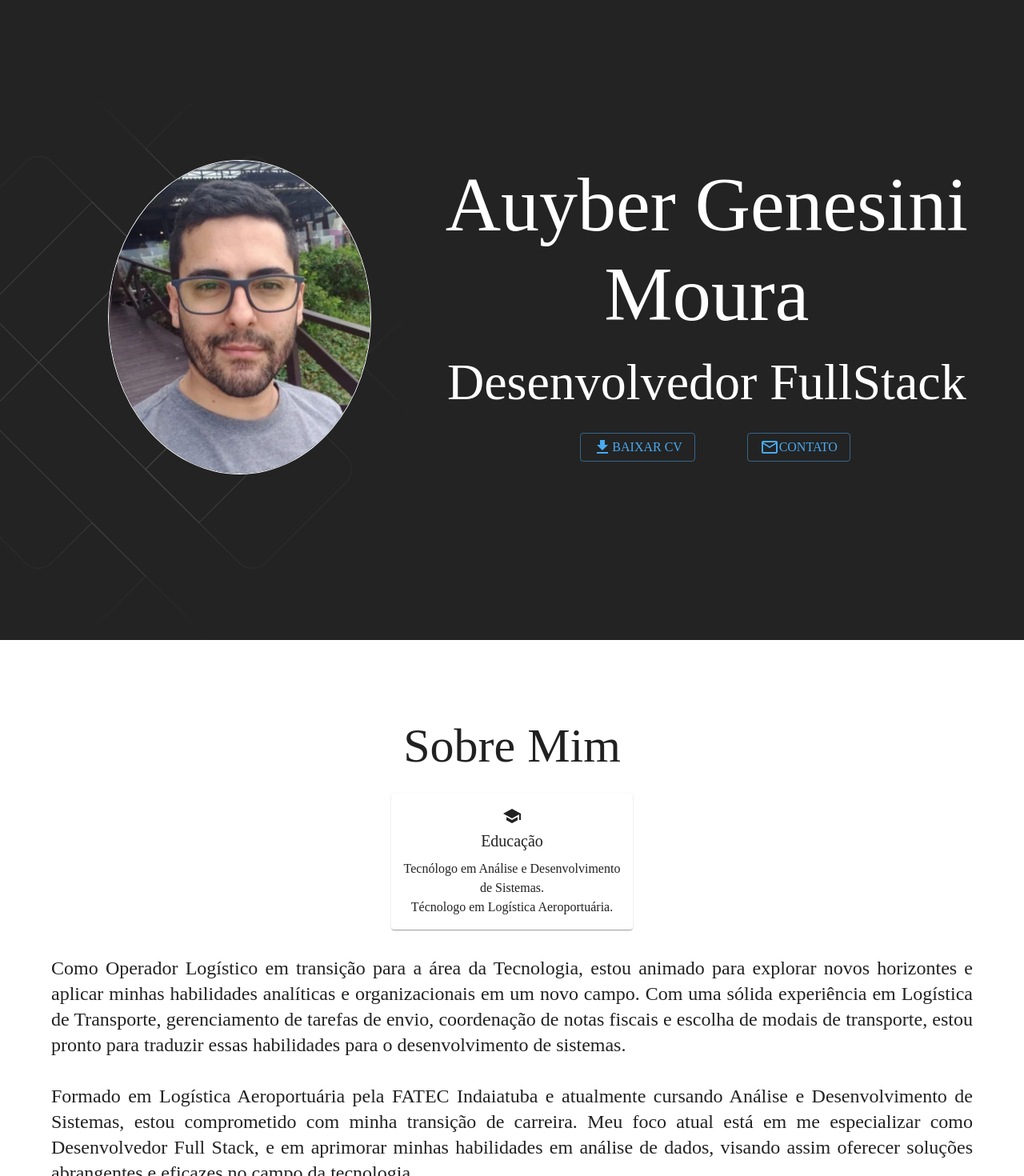
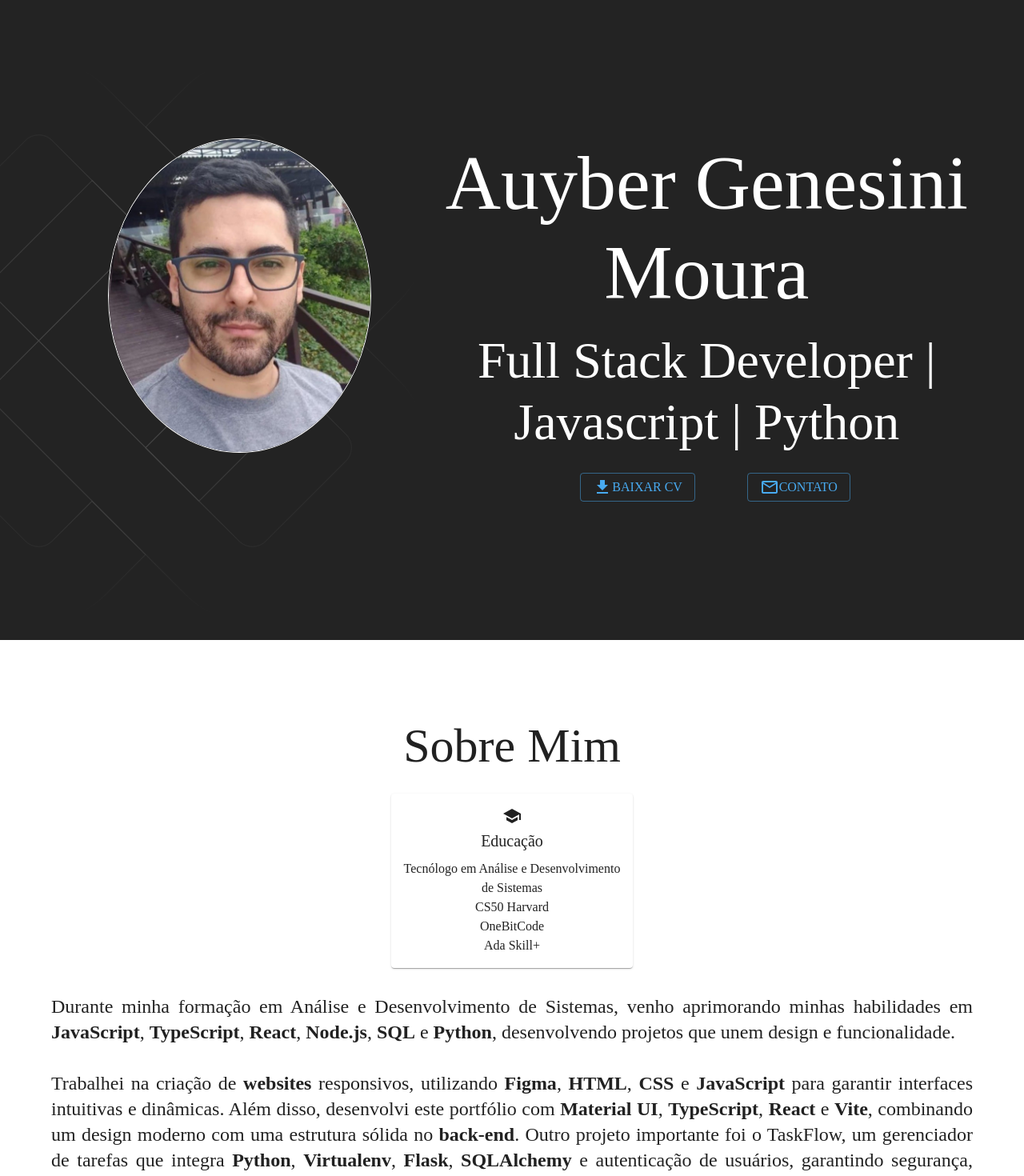
Before and after one commit to auyber/Auyber-portfolio, a React (Vite) app: page / in a window 1280 px wide. Shown: the top 1470 px of the page at 80% size. Built offline with nearby package versions, Linux system fonts and the light colour scheme.

Commit message:
feat: update portifólio

```diff
--- a/src/components/Card/card.tsx
+++ b/src/components/Card/card.tsx
@@ -14,8 +14,10 @@ export default function ActionAreaCard() {
             Educação
           </Typography>
           <Typography>
-            Tecnólogo em Análise e Desenvolvimento <br /> de Sistemas. <br />
-            Técnologo em Logística Aeroportuária.
+            Tecnólogo em Análise e Desenvolvimento <br /> de Sistemas <br />
+            CS50 Harvard
+            <br />OneBitCode
+            <br />Ada Skill+
           </Typography>
         </CardContent>
       </CardActionArea>
--- a/src/pages/section/About/About.tsx
+++ b/src/pages/section/About/About.tsx
@@ -28,9 +28,11 @@ const About: React.FC = () => {
           </Grid>
           <Grid item xs={12} md={12}>
             <Typography variant="h5" textAlign="justify">
-              Como Operador Logístico em transição para a área da Tecnologia, estou animado para explorar novos horizontes e aplicar minhas habilidades analíticas e organizacionais em um novo campo. Com uma sólida experiência em Logística de Transporte, gerenciamento de tarefas de envio, coordenação de notas fiscais e escolha de modais de transporte, estou pronto para traduzir essas habilidades para o desenvolvimento de sistemas.
+            Durante minha formação em Análise e Desenvolvimento de Sistemas, venho aprimorando minhas habilidades em <strong>JavaScript</strong>, <strong>TypeScript</strong>, <strong>React</strong>, <strong>Node.js</strong>, <strong>SQL</strong> e <strong>Python</strong>, desenvolvendo projetos que unem design e funcionalidade.
               <br/><br/>
-              Formado em Logística Aeroportuária pela FATEC Indaiatuba e atualmente cursando Análise e Desenvolvimento de Sistemas, estou comprometido com minha transição de carreira. Meu foco atual está em me especializar como Desenvolvedor Full Stack, e em aprimorar minhas habilidades em análise de dados, visando assim oferecer soluções abrangentes e eficazes no campo da tecnologia.
+            Trabalhei na criação de <strong>websites</strong> responsivos, utilizando <strong>Figma</strong>, <strong>HTML</strong>, <strong>CSS</strong> e <strong>JavaScript</strong> para garantir interfaces intuitivas e dinâmicas. Além disso, desenvolvi este portfólio com <strong>Material UI</strong>, <strong>TypeScript</strong>, <strong>React</strong> e <strong>Vite</strong>, combinando um design moderno com uma estrutura sólida no <strong>back-end</strong>. Outro projeto importante foi o TaskFlow, um gerenciador de tarefas que integra <strong>Python</strong>, <strong>Virtualenv</strong>, <strong>Flask</strong>, <strong>SQLAlchemy</strong> e autenticação de usuários, garantindo segurança, usabilidade e escalabilidade.
+              <br/><br/>
+            Busco constantemente aprimorar minhas habilidades para desenvolver aplicações escaláveis e intuitivas, aplicando uma abordagem analítica para resolver desafios e otimizar processos.
             </Typography>
           </Grid>
         </Grid>
--- a/src/pages/section/Hero/Hero.tsx
+++ b/src/pages/section/Hero/Hero.tsx
@@ -63,7 +63,7 @@ const Hero = () => {
             </Grid>
             <Grid item xs={12} md={7}>
               <Typography color="primary.contrastText" variant="h1" textAlign="center" pb={2} sx={{ fontSize: { xs: '1.5rem', md: '4rem', lg: '6rem' } }}>Auyber Genesini Moura</Typography>
-              <Typography color="primary.contrastText" variant="h2" textAlign="center" sx={{ fontSize: { xs: '1.5rem', md: '3rem', lg: '4rem' } }}>Desenvolvedor FullStack</Typography>
+              <Typography color="primary.contrastText" variant="h2" textAlign="center" sx={{ fontSize: { xs: '1.5rem', md: '3rem', lg: '4rem' } }}>Full Stack Developer | Javascript | Python</Typography>
               <Grid container display="flex" justifyContent="center" spacing={3} pt={3}>
                 <Grid item xs={6} md={4} display="flex" justifyContent="center">
                   <Button color="secondary" variant="outlined" onClick={handleDownload}>
```
Also changed, not shown: 1 other file (tests, documents, lock files or other folders).
